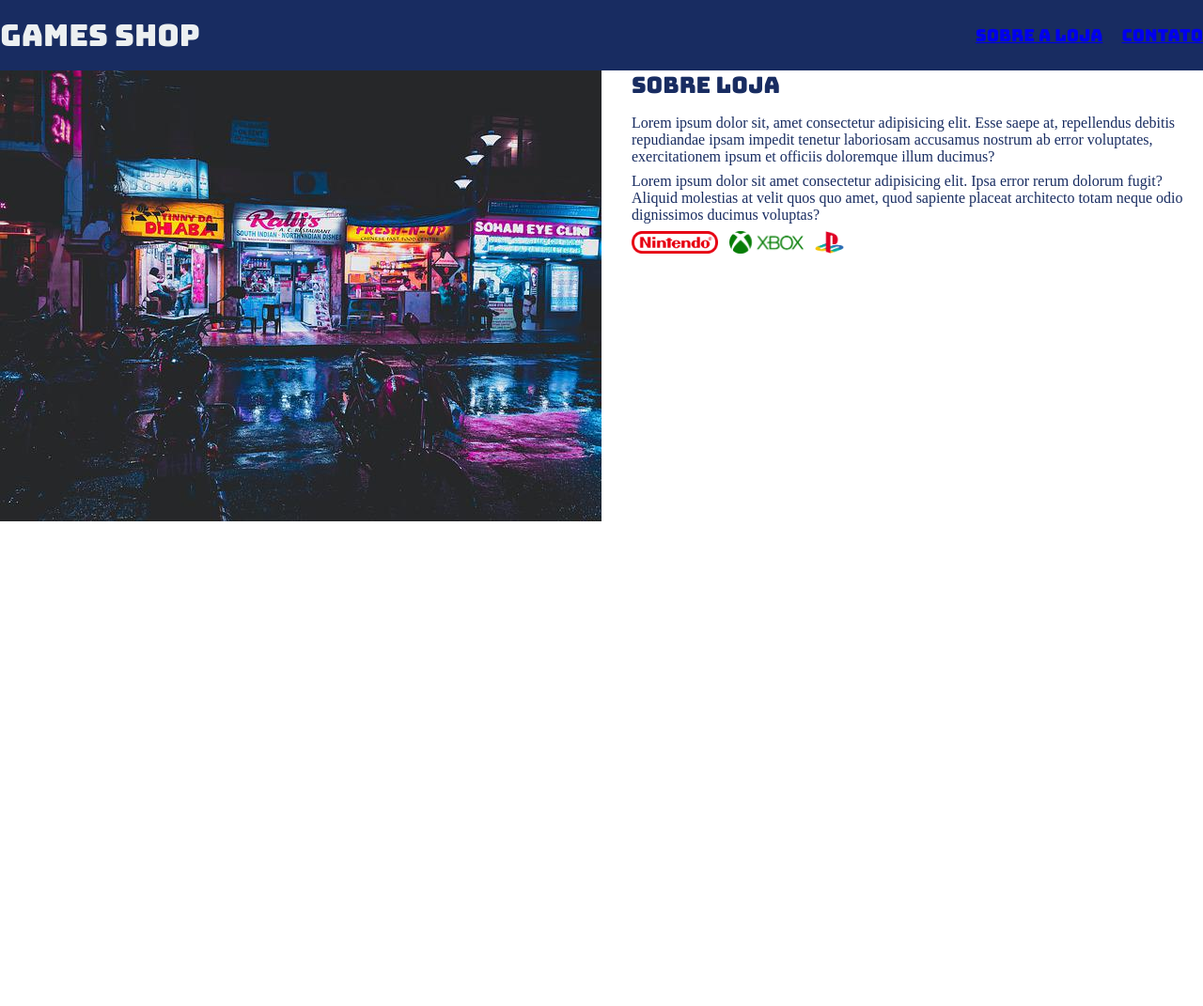
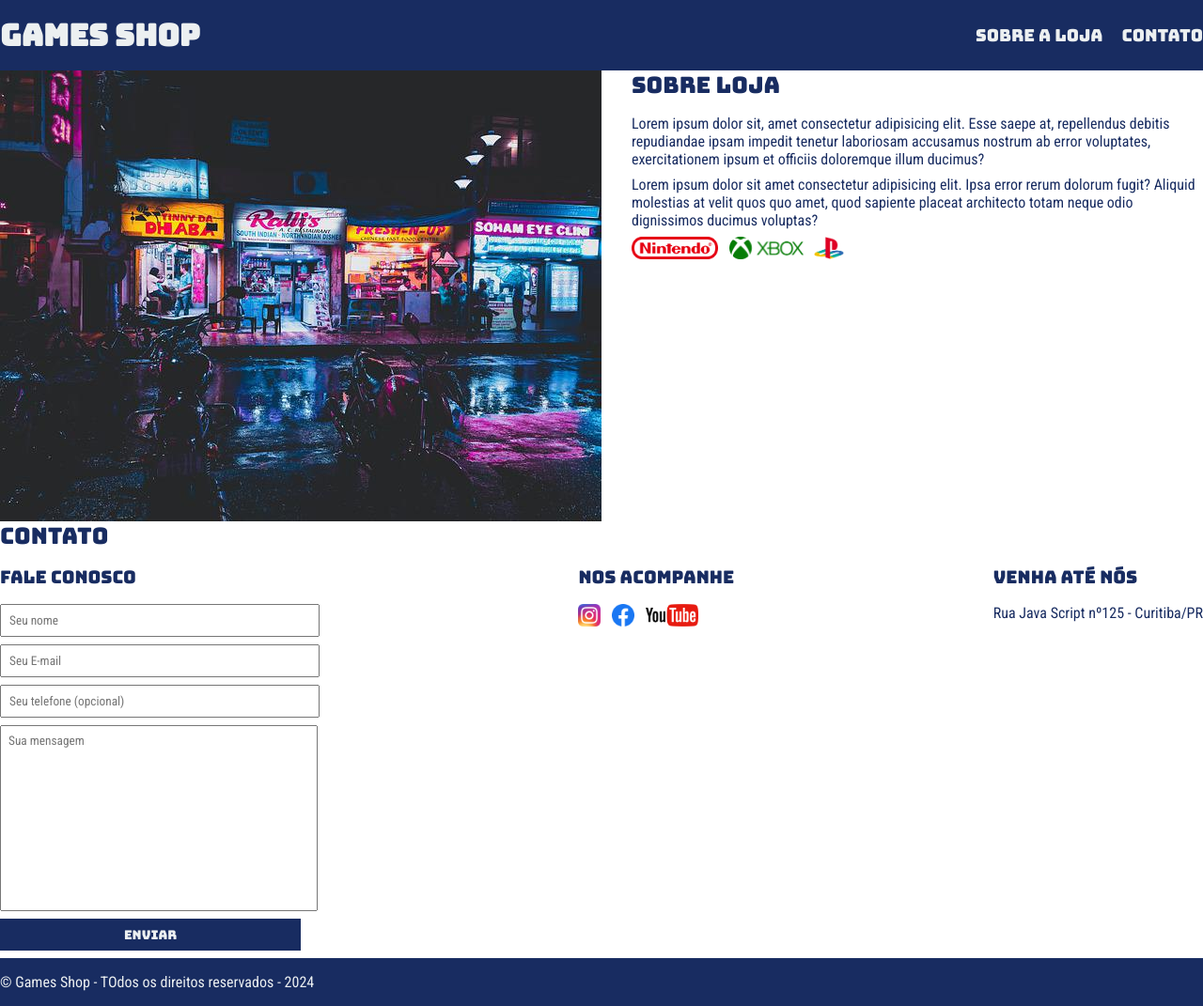
Before and after one commit to JulianoMozer/GamesShop, a plain HTML site: page index.html in a window 1280 px wide. Shown: the whole page at 94% size. Before the commit the page ends 800 px from the top, so only its background shows below. Drawn offline with Linux system fonts and the light colour scheme.

Commit message:
Tela inicial da loja
configuração e formatação da página inicial da loja - Games Shop

```diff
--- a/index.html
+++ b/index.html
@@ -16,16 +16,16 @@
         <nav>
             <ul>
                 <li>
-                    <a href="#">Sobre a loja</a>
+                    <a href="#about">Sobre a loja</a>
                 </li>
                 <li>
-                    <a href="#">Contato</a>
+                    <a href="#contact">Contato</a>
                 </li>
             </ul>
         </nav>
         </div>
     </header>
-    <section>
+    <section id="about">
         <div class="container">
             <img class="store-front" src="./images/loja.jpg" alt="Fachada da loja Games Shop" />
             <div>
@@ -42,7 +42,57 @@
                     <li></li><img src="./images/playstation.png" alt="playstation" /></li>
                 </ul>
             </div>
-
         </div>
+    </section>
+    <section id="contact">
+        <div class="container">
+            <h2>Contato</h2>
+            <div class="contact-methods">
+                <div>
+                    <h3>Fale conosco</h3>
+                    <form>
+                        <input type="text" placeholder="Seu nome" required />
+                        <input type="text" placeholder="Seu E-mail" required />
+                        <input type="text" placeholder="Seu telefone (opcional)" />
+                        <textarea placeholder="Sua mensagem" required></textarea>
+                        <button type="submit">Enviar</button>
+                    </form>
+                </div>
+                <div>
+                    <h3>Nos acompanhe</h3>
+                    <ul class="social-links">
+                        <li>
+                            <a href="#" title="Siga-nos no Instagram">
+                                <img src="./images/instagram.png" alt="Logo do Instagram" />
+                            </a>
+                        </li>
+                        <li>
+                            <a href="#" title="Siga-nos no Facebook">
+                                <img src="./images/facebook.png" alt="Logo do Facebook" />
+                            </a>
+                        </li>
+                        <li>
+                            <a href="#" title="Siga-nos no Youtube">
+                                <img src="./images/youtube.png" alt="Logo do Youtube" />
+                            </a>
+                        </li>
+                    </ul>
+                </div>
+                <div>
+                    <h3>Venha até nós</h3>
+                    <p>
+                        Rua Java Script nº125 - Curitiba/PR
+                    </p>
+                </div>
+            </div>
+        </div>
+    </section>
+    <footer>
+        <div class="container">
+            <p>
+                &copy; Games Shop -  TOdos os direitos reservados - 2024
+            </p>
+        </div>
+    </footer>
 </body>
 </html>
--- a/main.css
+++ b/main.css
@@ -5,20 +5,16 @@
 }
 
 header,
-section h2 {
+section h2,
+section h3,
+form button {
         font-family: "Bungee", sans-serif;
-    font-weight: 400;
-font-style: normal;
+    font-weight: normal;
 }
 
 
-body {
-    família de fontes: "Roboto Condensed", sans-serif;
-}
-
-header h1,
-section h2 {
-    font-weight: normal;
+body, input, textarea {
+    font-family: "Roboto Condensed", sans-serif;
 }
 
 header {
@@ -34,7 +30,7 @@ header nav li {
 }
 
 header nav li a{
-    color: #ecf0f1
+    color: #ecf0f1;
     text-decoration: none;
 }
 
@@ -73,7 +69,7 @@ section h2 {
 }
 
 section {
-    color: #182c61
+    color: #182c61;
 }
 
 section p {
@@ -83,3 +79,64 @@ section p {
 .store-front {
     margin-right: 32px;
 }
+
+.social-links img {
+    height: 24px;
+}
+
+.social-links li {
+    display: inline;
+    margin-right: 8px;
+}
+
+.social-links li a {
+    text-decoration: none;
+}
+
+#contact .container {
+    display: block;
+}
+
+.contact-methods {
+    display: flex;
+    justify-content: space-between;
+}
+
+form input,
+form textarea,
+button {
+    display: block;
+    width: 320px;
+    margin-bottom: 8px;
+    padding: 8px;
+}
+
+form textarea {
+    resize: none;
+    height: 180px;
+}
+
+section h3 {
+    margin-bottom: 16px;
+}
+
+form button {
+    background-color: #182c61;
+    color: #ecf0f1;
+    border: none;
+    cursor: pointer;
+    }
+
+form button:hover {
+    background-color: #35509c;
+}
+
+input:focus, textarea {
+    outline-color: #35509c;
+}
+
+footer {
+    background-color: #182c61;
+    color: #ecf0f1;
+    padding: 16px 0;
+}
```
